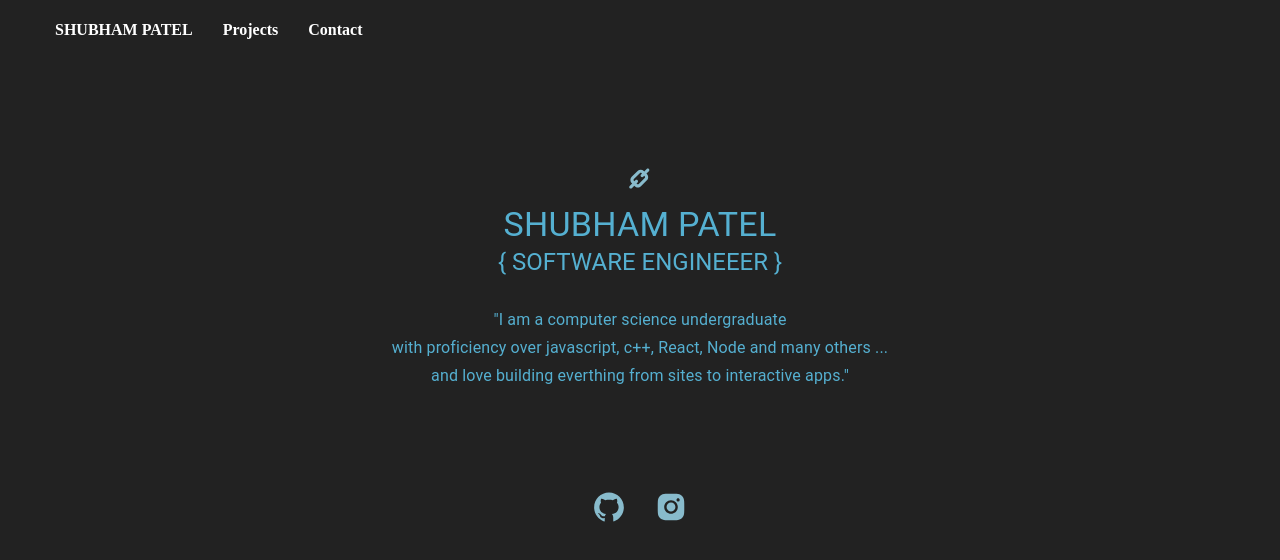
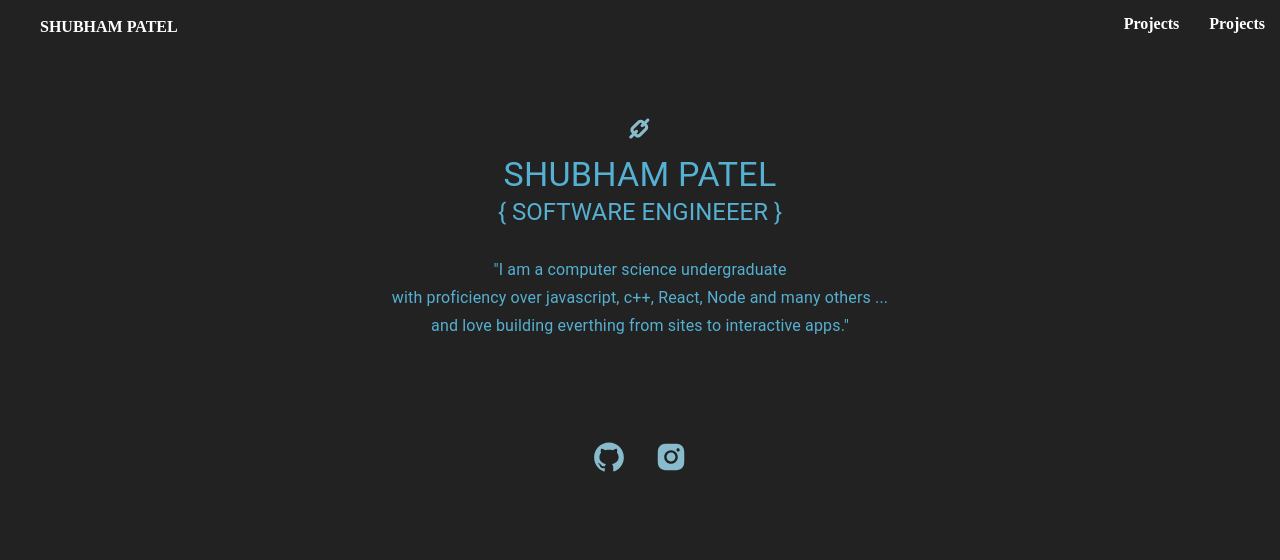
Before and after one commit to Shubham2503/portfolio, a React (Create React App) app: page / in a window 1280 px wide. Shown: the top 560 px of the page. Built offline with nearby package versions, Linux system fonts and the light colour scheme.

Commit message:
updated navbar

```diff
--- a/src/components/navbr/nav.js
+++ b/src/components/navbr/nav.js
@@ -16,13 +16,13 @@ class nav extends Component {
       <div>
         <>
           <div className={styles.navBar}>
+            <Link variant="button" to="/" style={{textDecoration:"none",color:"white"}} className={styles.title}>SHUBHAM PATEL</Link>
             <button onClick={this.Toggle}>
               <FaAlignRight />
             </button>
             <ul className={this.state.toggle ? [styles.show-nav,styles.links] : styles.links}>
-              <li><Link variant="button" to="/" style={{textDecoration:"none",color:"white"}}>SHUBHAM PATEL</Link></li>
               <li><Link variant="button" to="/projects" style={{textDecoration:"none",color:"white"}} >Projects</Link></li>
-              <li href="#">Contact</li>
+              <li><Link variant="button" to="/projects" style={{textDecoration:"none",color:"white"}} >Projects</Link></li>
             </ul>
           </div>
         </>
--- a/src/components/navbr/nav.module.css
+++ b/src/components/navbr/nav.module.css
@@ -1,10 +1,15 @@
 li {
-    padding: 10px 0;
+    margin-top: 0px;
+    padding: 5px 10px;
 }
+ul{
+    margin-top: 30px;
+    padding: 0px 66px;
 
+}
 button {
     font-size: 30px;
-    margin-right: 30px;
+    margin-right: 5px;
     color: white;
     background: transparent;
     border: none;
@@ -27,10 +32,20 @@ button {
   overflow: hidden;
   list-style-type: none;
   font-weight: bold;
+  float: right;
 }
 
 .show-nav {
     height: 10%;
+}
+
+.title {
+  overflow: hidden;
+  padding: 1% 40px 0px;
+  height: 10%;
+  list-style-type: none;
+  font-weight: bold;
+  float: left;
 }
 
 /* Media screen size */
@@ -42,8 +57,14 @@ button {
     .links {
         height: auto;
         display: flex;
+        float: right;
     }
 
+    ul{
+        margin-top: 10px;
+        padding: 0px 0px;
+
+    }
     li {
         padding: 0px 15px;
     }
```
